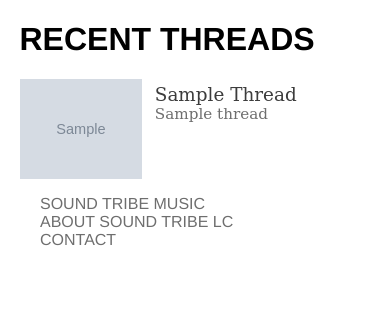
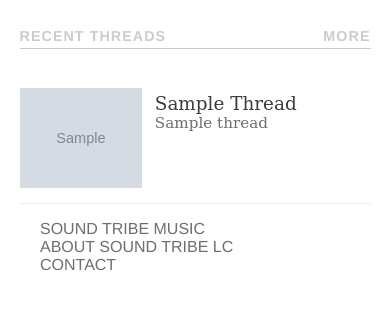
Before and after one commit to suchanlee/Sound-Tribe-LC, a Django app: page / in a window 390 px wide. Shown: the part 61-371 px from the top of the page. Run offline with Django 3.2, Linux system fonts and the light colour scheme; tables that the repository leaves empty hold one stand-in row (values such as "Sample post"); grey boxes marked "Sample" are stand-in pictures; parts of the project's set-up code (start-up, migrations or seed data) failed here and were passed over; some libraries are stand-ins or nearby versions.

Commit message:
frontpage second go

```diff
--- a/soundtribe/static/css/main.css
+++ b/soundtribe/static/css/main.css
@@ -890,10 +890,6 @@ header #header-menu #menu-social li .share-facebook:hover {
     font-size: 1.35em;
     line-height: 1.1em;
   }
-  .thread-details .thread-tags {
-    margin-left: 15px;
-    margin-right: 15px;
-  }
   .thread-details .thread-social {
     margin-top: 55px;
   }
@@ -960,10 +956,6 @@ header #header-menu #menu-social li .share-facebook:hover {
     font-size: 1.3em;
     line-height: 1.05em;
   }
-  .thread-details .thread-tags {
-    margin-left: 20px;
-    margin-right: 20px;
-  }
   .thread-details .thread-social {
     margin-top: 40px;
   }
@@ -1029,10 +1021,6 @@ header #header-menu #menu-social li .share-facebook:hover {
     padding: 0px 25px 0px 25px;
     font-size: 1.3em;
     line-height: 1em;
-  }
-  .thread-details .thread-tags {
-    margin-left: 15px;
-    margin-right: 15px;
   }
   .thread-details .thread-social {
     margin-top: 35px;
@@ -1122,6 +1110,22 @@ header #header-menu #menu-social li .share-facebook:hover {
     margin: 0 auto;
     width: 90%;
   }
+  #home-thread-list .home-thread-heading {
+    font-weight: 700;
+    font-size: 0.9em;
+    padding-top: 4px;
+    padding-bottom: 4px;
+    color: #ccc;
+    border-bottom: 1px solid #ccc;
+    letter-spacing: 1px;
+  }
+  #home-thread-list .home-thread-heading .home-thread-heading-more {
+    float: right;
+  }
+  #home-thread-list .home-thread-heading .home-thread-heading-more a {
+    color: #ccc;
+    text-decoration: none;
+  }
   #home-thread-list ul {
     padding-left: 0px;
   }
@@ -1130,6 +1134,9 @@ header #header-menu #menu-social li .share-facebook:hover {
   }
   #home-thread-list li .home-thread-item {
     width: 100%;
+    padding-top: 15px;
+    padding-bottom: 15px;
+    border-bottom: 1px solid #eee;
   }
   #home-thread-list li .home-thread-item .home-thread-item-image,
   #home-thread-list li .home-thread-item .home-thread-item-info {
@@ -1143,6 +1150,12 @@ header #header-menu #menu-social li .share-facebook:hover {
     background-position: center center;
     background-repeat: no-repeat;
   }
+  #home-thread-list li .home-thread-item .home-thread-item-image a {
+    display: block;
+    text-decoration: none;
+    width: 100%;
+    height: 100%;
+  }
   #home-thread-list li .home-thread-item .home-thread-item-info {
     width: 63%;
   }
@@ -1155,9 +1168,12 @@ header #header-menu #menu-social li .share-facebook:hover {
   #home-thread-list li .home-thread-item .home-thread-item-info h2 {
     margin-top: 5px;
     margin-bottom: 0px;
-    color: #3c3c3c;
     font-weight: 500;
     font-size: 1.15em;
+  }
+  #home-thread-list li .home-thread-item .home-thread-item-info h2 a {
+    color: #3c3c3c;
+    text-decoration: none;
   }
   #home-thread-list li .home-thread-item .home-thread-item-info h3 {
     font-weight: 300;
--- a/soundtribe/static/css/main.less
+++ b/soundtribe/static/css/main.less
@@ -949,10 +949,6 @@ header {
 				line-height: 1.1em;
 			}
 		}
-		.thread-tags {
-			margin-left: 15px;
-			margin-right: 15px;
-		}
 		.thread-social {
 			margin-top: 55px;
 			a {
@@ -1020,10 +1016,6 @@ header {
 				font-size: 1.3em;
 				line-height: 1.05em;
 			}
-		}
-		.thread-tags {
-			margin-left: 20px;
-			margin-right: 20px;
 		}
 		.thread-social {
 			margin-top: 40px;
@@ -1093,10 +1085,6 @@ header {
 				font-size: 1.3em;
 				line-height: 1em;
 			}
-		}
-		.thread-tags {
-			margin-left: 15px;
-			margin-right: 15px;
 		}
 		.thread-social {
 			margin-top: 35px;
@@ -1191,6 +1179,22 @@ header {
 	#home-thread-list {
 		margin: 0 auto;
 		width: 90%;
+		.home-thread-heading {
+			font-weight: 700;
+			font-size: 0.9em;
+			padding-top: 4px;
+			padding-bottom: 4px;
+			color: #ccc;
+			border-bottom: 1px solid #ccc;
+			letter-spacing: 1px;
+			.home-thread-heading-more {
+				float: right;
+				a {
+					color: #ccc;
+					text-decoration: none;
+				}
+			}
+		}
 		ul {
 			padding-left: 0px;
 		}
@@ -1198,6 +1202,9 @@ header {
 			list-style-type: none;
 			.home-thread-item {
 				width: 100%;
+				padding-top: 15px;
+				padding-bottom: 15px;
+				border-bottom: 1px solid #eee;
 				.home-thread-item-image, .home-thread-item-info {
 					display: inline-block;
 					vertical-align: top;
@@ -1208,6 +1215,12 @@ header {
 					background-size: cover;
 					background-position: center center;
 					background-repeat: no-repeat;
+					a {
+						display: block;
+						text-decoration: none;
+						width: 100%;
+						height: 100%;
+					}
 				}
 				.home-thread-item-info {
 					width: 63%;
@@ -1219,9 +1232,12 @@ header {
 					h2 {
 						margin-top: 5px;
 						margin-bottom: 0px;
-						color: @black;
 						font-weight: 500;
 						font-size: 1.15em;
+						a {
+							color: @black;
+							text-decoration: none;
+						}
 					}
 					h3 {
 						font-weight: 300;
--- a/soundtribe/templates/threads/public/home.html
+++ b/soundtribe/templates/threads/public/home.html
@@ -8,16 +8,16 @@
 {% include "nav.html" %}
 
 <div id="home-thread-list">
-	<h1>RECENT THREADS</h1>
+	<h5 class="home-thread-heading">RECENT THREADS <span class="home-thread-heading-more"><a href="/threads/recent/">MORE</a></span></h5>
 	<ul>
 		{% for t in recents %}
 		<li>
 			<div class="home-thread-item">
 				<div class="home-thread-item-image" style="background-image:url('{{MEDIA_URL}}{{t.main_image}}');">
-					<a href=""></a>
+					<a href="/threads/{{t.id}}/{{t.slug}}/"></a>
 				</div>
 				<div class="home-thread-item-info">
-					<h2>{{t.title|title}}</h2>
+					<h2><a href="/threads/{{t.id}}/{{t.slug}}/">{{t.title|title}}</a></h2>
 					<h3>{{t.subtitle}}</h3>
 				</div>
 			</div>
```
